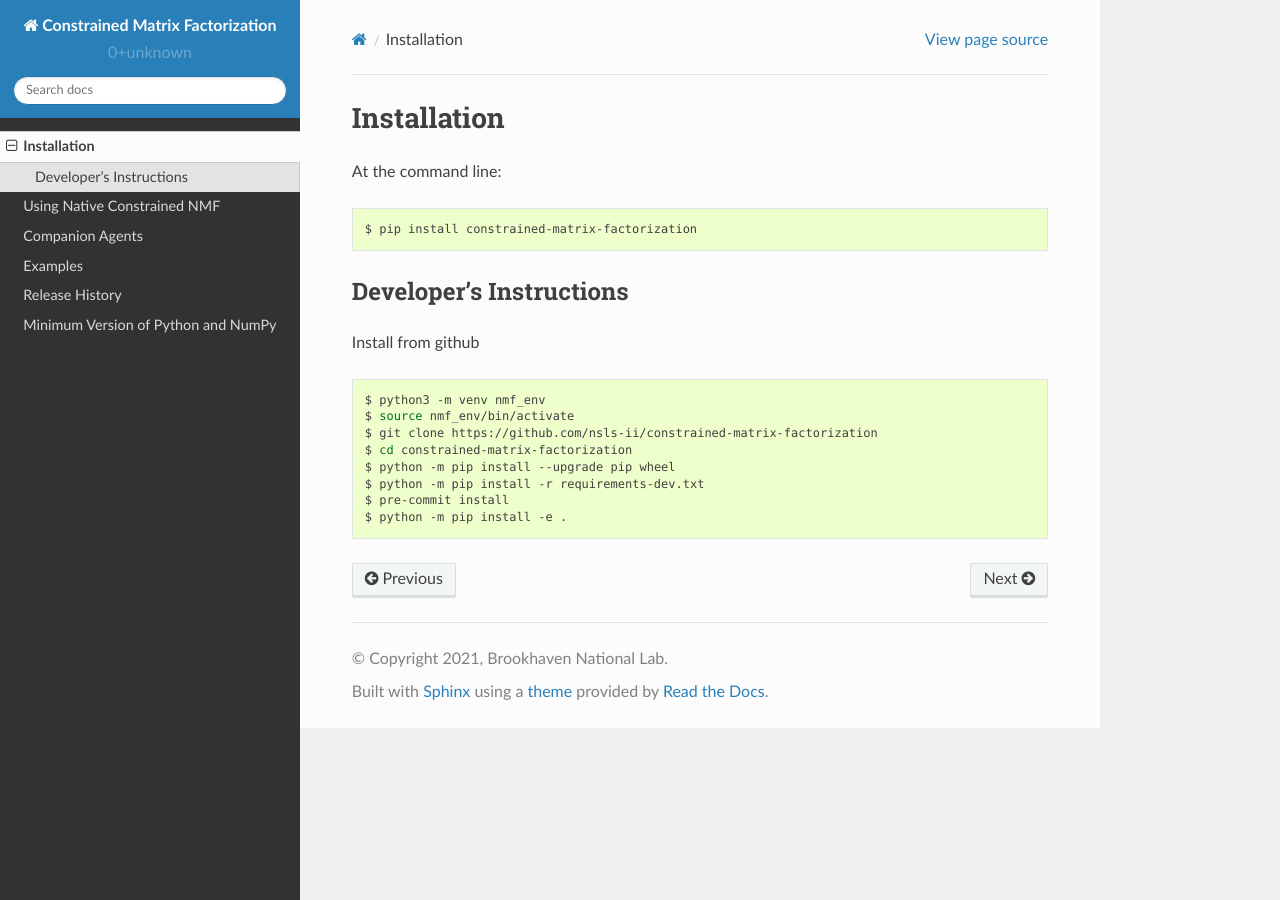
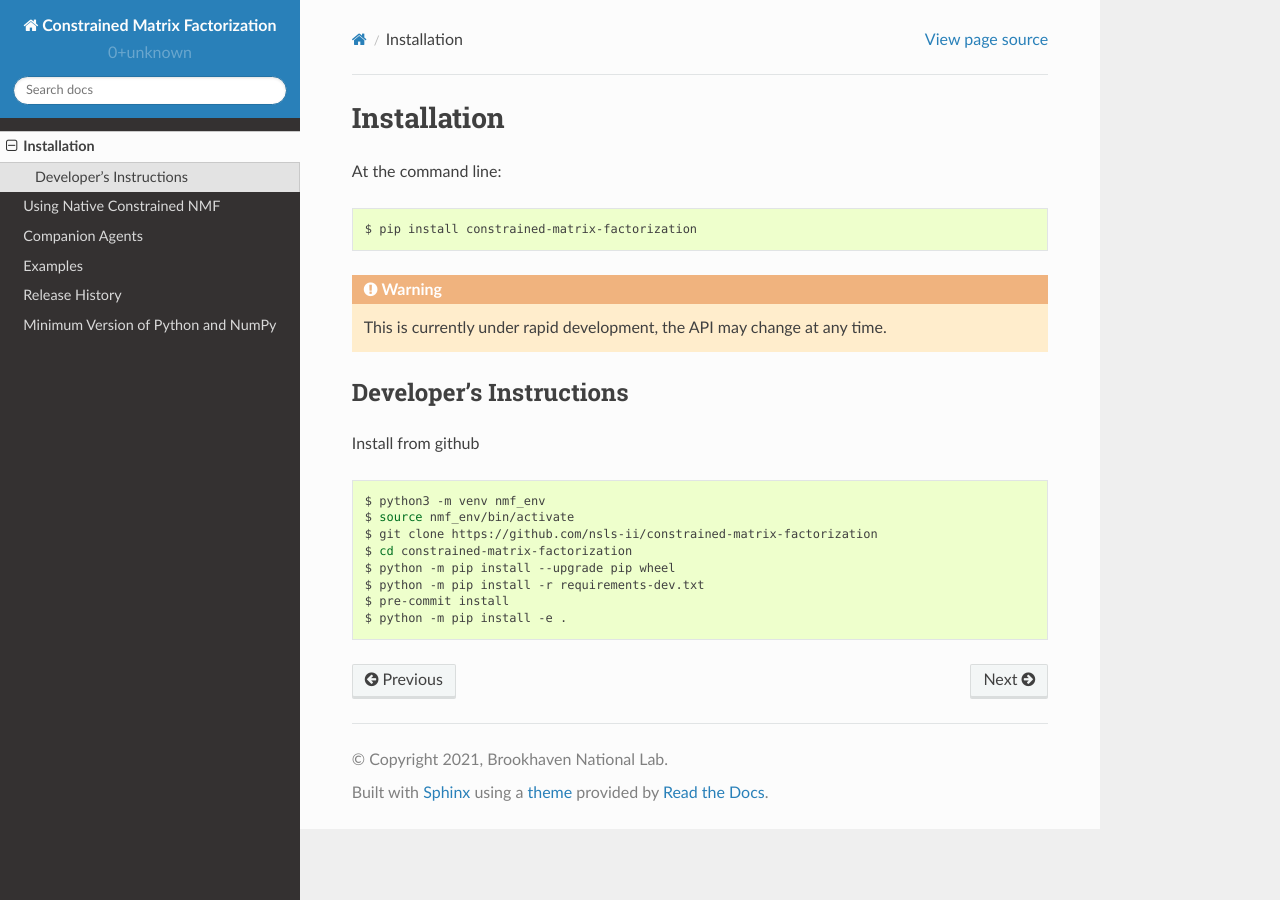
Before and after one commit to NSLS-II/constrained-matrix-factorization, a Sphinx documentation site: the page built from docs/source/installation.rst, in a window 1280 px wide. Built offline with Sphinx 7.4.7 and the Read the Docs theme 2.0.0, drawn with Linux system fonts in a browser that asks for light colours.

Commit message:
Add warning

```diff
--- a/docs/source/installation.rst
+++ b/docs/source/installation.rst
@@ -6,6 +6,12 @@ At the command line::
 
     $ pip install constrained-matrix-factorization
 
+
+
+.. warning::
+
+   This is currently under rapid development, the API may change at
+   any time.
 
 Developer's Instructions
 ------------------------
```
